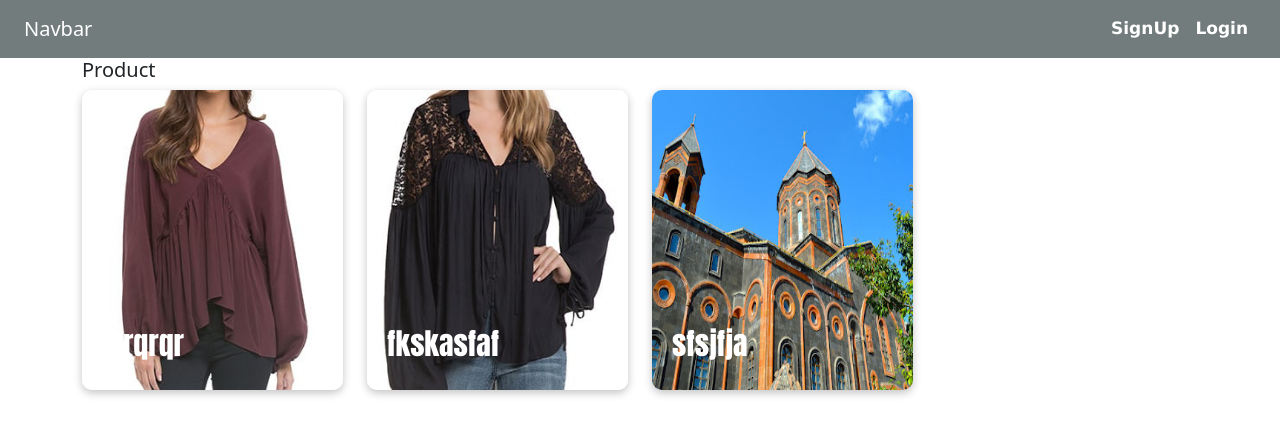
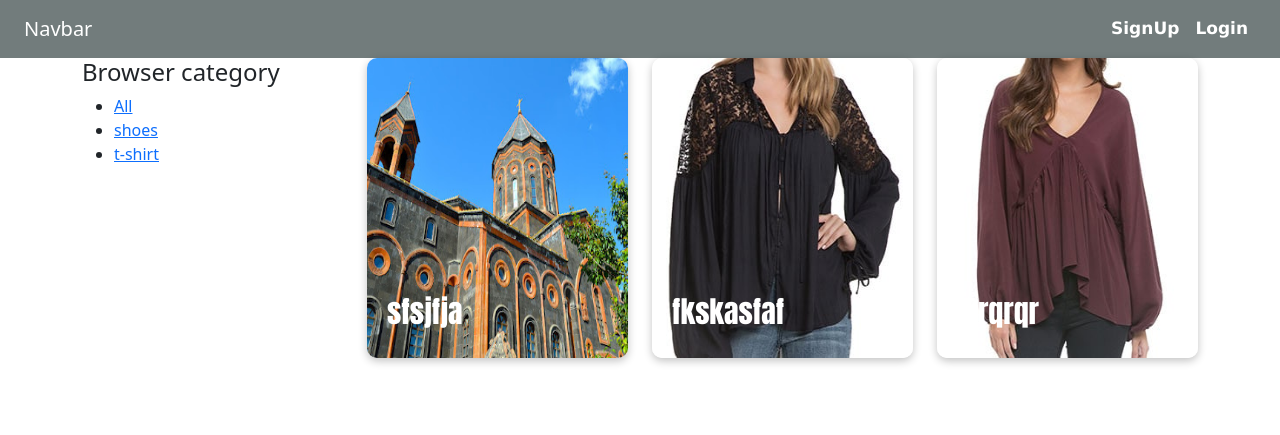
Before and after one commit to amitsaini95/Ecom, a Django app: page / in a window 1280 px wide. Shown: the top 435 px of the page. Run offline with Django 4.2, Linux system fonts and the light colour scheme; data comes from the database, SQL or seed files in the repository; both versions use the stored data as it was after the commit; some libraries are stand-ins or nearby versions.

Commit message:
get data based on their category

```diff
--- a/product/models.py
+++ b/product/models.py
@@ -33,7 +33,7 @@ class Product(models.Model):
     name=models.CharField(max_length=60)
     slug=models.CharField(blank=True,max_length=60)
     auth=models.ForeignKey(User,on_delete=models.CASCADE,null=True,blank=True)
-    category=models.ForeignKey(Category,on_delete=models.CASCADE,null=True,blank=True)
+    category=models.ForeignKey(Category,on_delete=models.CASCADE,null=True,blank=True,related_name="category")
     productImage=models.ImageField(upload_to="productImage",null=True,blank=True)
     tag=models.ManyToManyField(Tag,null=True,blank=True)
     desc=models.TextField()
--- /dev/null
+++ b/product/templates/base/category.html
@@ -0,0 +1,17 @@
+<div class="category">
+    <h4>Browser category</h4>
+    <ul>
+        <li>
+            <a href="{% url 'product:ProductList' %}">All</a>
+        </li>
+        {% for category in categories %}
+        <li>
+
+            <a href="{% url 'product:ProductList' %}?category={{category.name}}">{{category.name}}</a>
+        </li>
+        {% endfor %}
+
+    </ul>
+
+
+    </div>
--- a/product/templates/base/productlist.html
+++ b/product/templates/base/productlist.html
@@ -1,10 +1,13 @@
 {% extends 'base/base.html' %}
 {% block content %}
-<h5>Product</h5>
+
 <div class="row">
+    <div class="col-3">
+        {% include 'base/category.html' %}
+    </div>
     {% for product in products %}
     <div class="col-3 ">
-        <div class="product-item ">
+        <div class="product-item " id="">
             <img src="{{product.productImage.url}}" id="prodcut-{{product.name}}">
             <div class="product-content">
             <h3 class="product-name">{{product.name}}</h3>
--- a/product/urls.py
+++ b/product/urls.py
@@ -3,5 +3,6 @@ from .import views
 app_name="product"
 urlpatterns=[
     path('',views.ProductView,name="ProductList"),
+    path('category',views.CategoryView,name="Categorylist"),
     path('product/<slug:slug>',views.ProductDetailView,name="productDetails")
 ]
--- a/product/views.py
+++ b/product/views.py
@@ -2,12 +2,23 @@ from django.shortcuts import render,get_object_or_404
 from .models import *
 # Create your views here.
 def ProductView(request):
-    products=Product.objects.all().order_by('-id')[:6]
+    cat=request.GET.get('category')  if request.GET.get('category') != None else ''
+    categories=Category.objects.all()
+    products=Product.objects.filter(category__slug__icontains=cat)
+    print(products)
     context={
-        'products':products
+            'products':products,
+            'categories':categories
     }
     return render(request,"base/productlist.html",context)
+
 def ProductDetailView(request,slug):
     product=get_object_or_404(Product,slug=slug)
     context={'product':product}
     return render(request,"base/productDetails.html",context)
+def CategoryView(request):
+    category=Category.objects.all()
+    context={
+        'categories':category
+    }
+    return render(request,"base/category.html",context)
```
Also changed, not shown: db.sqlite3, product/migrations/0006_alter_product_category.py (added).
